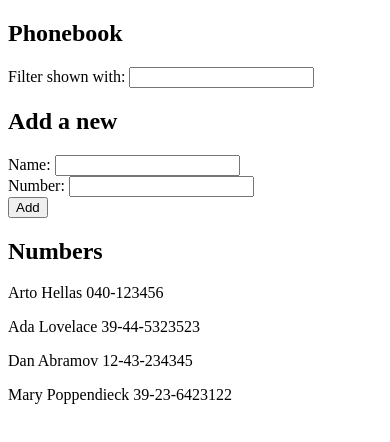
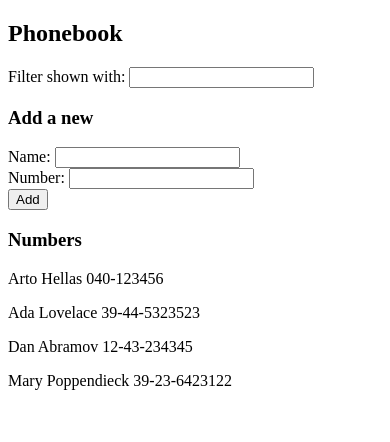
Before and after one commit to TarmoJussila/full-stack-open-2020, a React (Create React App) app in the folder part2/phonebook/: page / in a window 390 px wide. Shown: the top 442 px of the page. Built offline with nearby package versions, Linux system fonts and the light colour scheme.

Commit message:
Part 2.10: phonebook step 5.

```diff
--- a/part2/phonebook/src/App.js
+++ b/part2/phonebook/src/App.js
@@ -44,30 +44,42 @@ const App = () => {
     setNewFilter(event.target.value)
   }
 
-  const namesToShow = newFilter.length === 0
+  const filteredPersons = newFilter.length === 0
     ? persons
     : persons.filter(person => person.name.toLowerCase().includes(newFilter.toLowerCase()))
 
   return (
     <div>
       <h2>Phonebook</h2>
+      <Filter filterValue={newFilter} onFilterChange={handleFilterChange} />
+      <h3>Add a new</h3>
+      <PersonForm onSubmit={addName} nameValue={newName} numberValue={newNumber} onNameChange={handleNameChange} onNumberChange={handleNumberChange} />
+      <h3>Numbers</h3>
+      <PersonList persons={filteredPersons} />
+    </div>
+  )
+}
+
+const PersonForm = (props) => {
+  return (
+    <form onSubmit={props.onSubmit}>
       <div>
-        Filter shown with: <input value={newFilter} onChange={handleFilterChange} />
-      </div>
-      <h2>Add a new</h2>
-      <form onSubmit={addName}>
-        <div>
-          Name: <input value={newName} onChange={handleNameChange} />
+        Name: <input value={props.nameValue} onChange={props.onNameChange} />
       </div>
       <div>
-          Number: <input value={newNumber} onChange={handleNumberChange} />
+        Number: <input value={props.numberValue} onChange={props.onNumberChange} />
       </div>
       <div>
         <button type="submit">Add</button>
       </div>
     </form>
-      <h2>Numbers</h2>
-      {namesToShow.map(person =>
+  )
+}
+
+const PersonList = ({ persons }) => {
+  return (
+    <div>
+      {persons.map(person =>
         <p key={person.name}>
           {person.name} {person.number}
         </p>
@@ -76,4 +88,12 @@ const App = () => {
   )
 }
 
+const Filter = (props) => {
+  return (
+    <div>
+      Filter shown with: <input value={props.filterValue} onChange={props.onFilterChange} />
+    </div>
+  )
+}
+
 export default App
```
Lines whose indentation alone changed are shown as unchanged.
